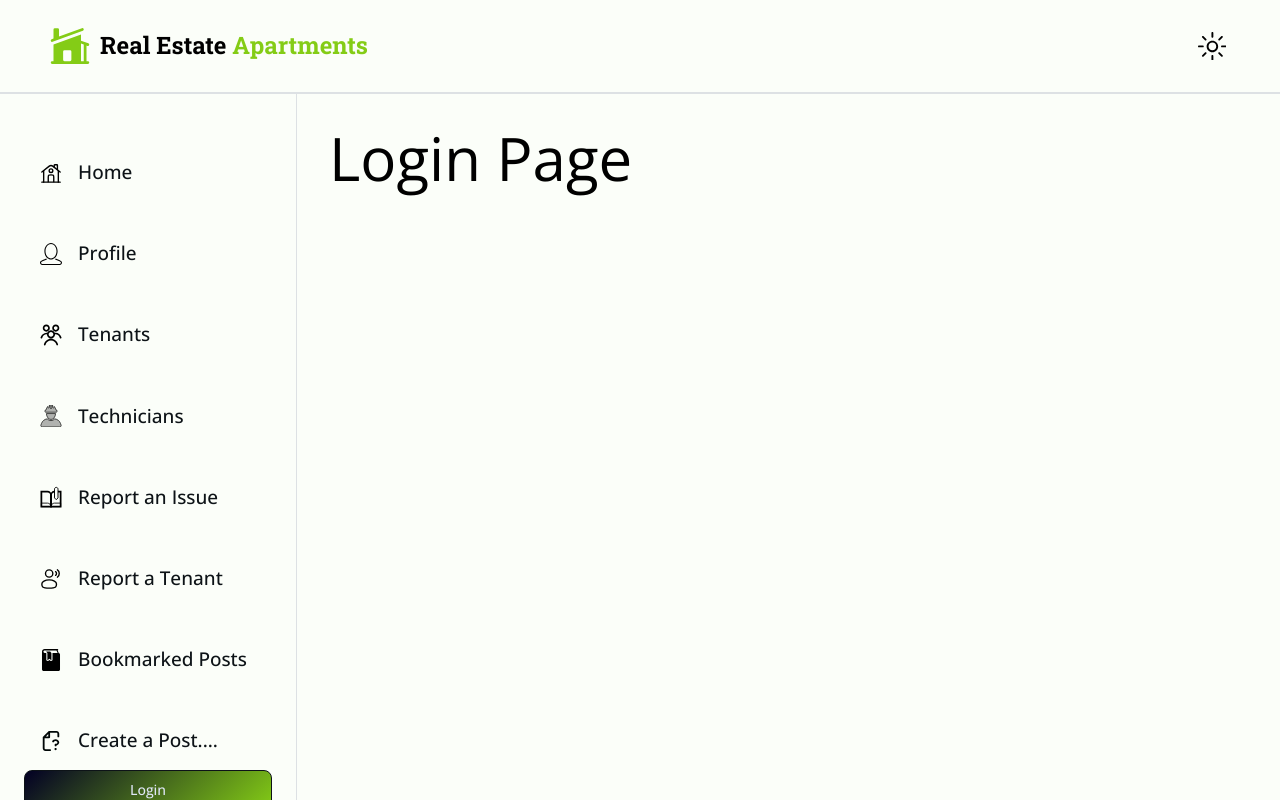
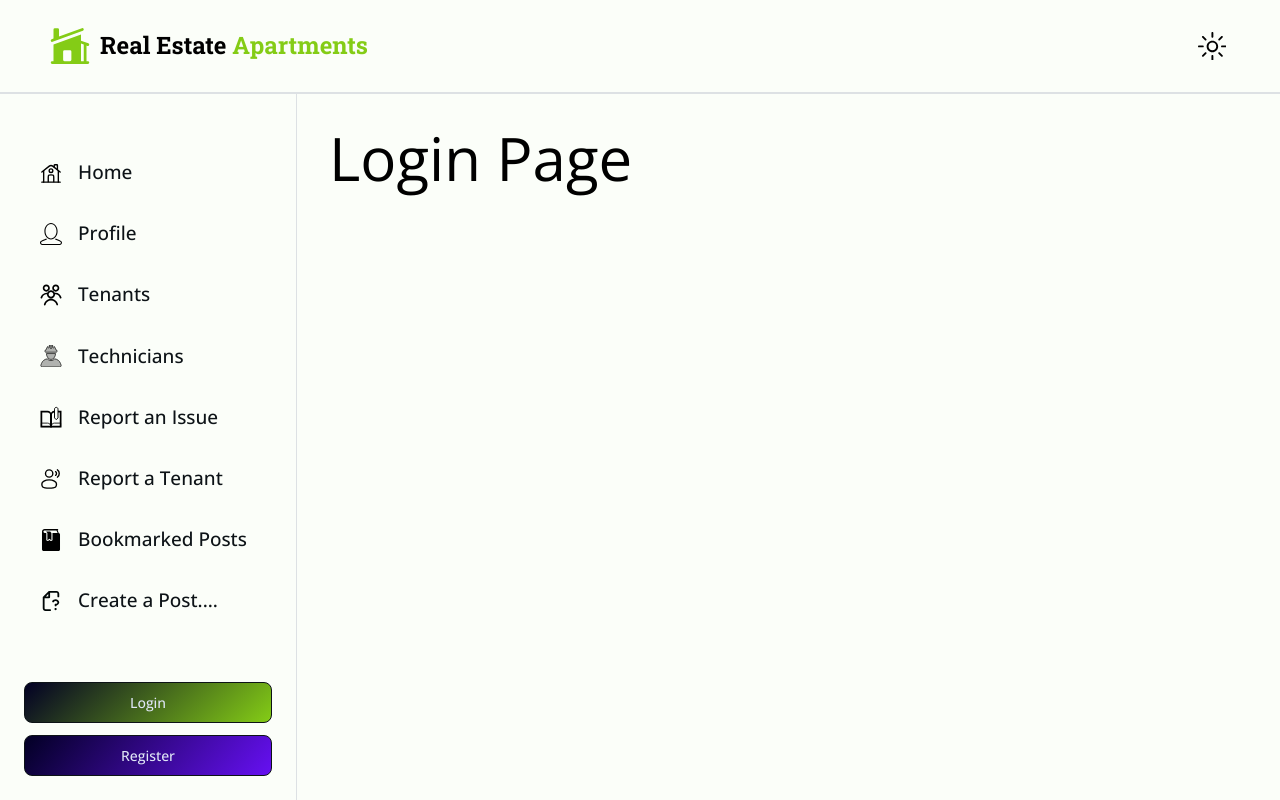
Before and after one commit to Ekuesky/real_estate_client, a Next.js app: page /login in a window 1280 px wide. Built offline with nearby package versions, Linux system fonts and the light colour scheme.

Commit message:
make some mutations

```diff
--- a/components/shared/navbar/LeftNavbar.tsx
+++ b/components/shared/navbar/LeftNavbar.tsx
@@ -16,7 +16,7 @@ export default function LeftNavbar() {
     // Main container for the left navbar
     <section className="bg-baby_rich light-border custom-scrollbar shadow-platinum sticky left-0 top-0 flex h-screen flex-col justify-between overflow-y-auto border-r p-6 pt-36 max-sm:hidden lg:w-[297px] dark:shadow-none">
       {/* Container for navigation links */}
-      <div className="flex flex-1 flex-col gap-6">
+      <div className="flex flex-1 flex-col gap-1">
         {/* Map through the navigation links */}
         {leftNavLinks.map((linkItem) => {
           // Determine if the current link is active
```
Also changed, not shown: package.json (+11 -3 lines), 2 other files (tests, documents, lock files or other folders).
